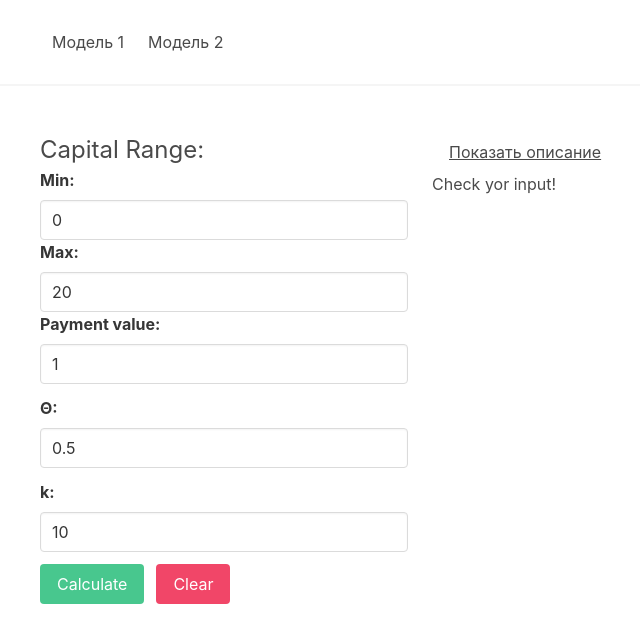
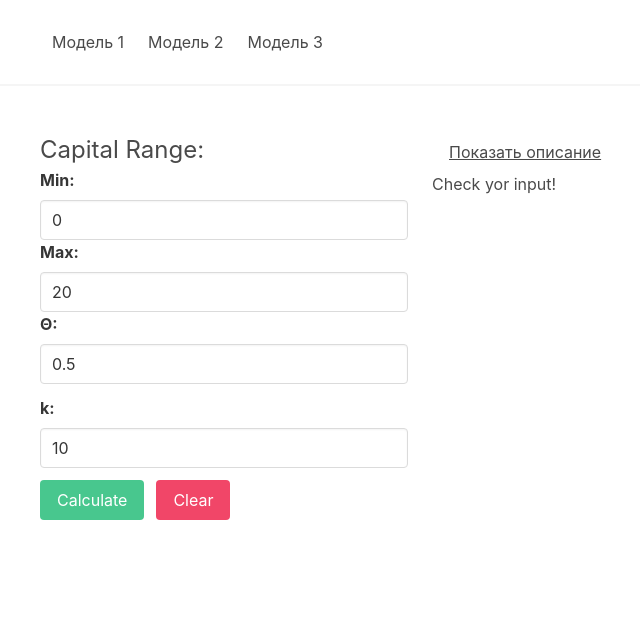
Before and after one commit to Kalter666/devastation-of-insurance-company, an Angular app: page /model3 in a window 1280 px wide. Shown: the top 642 px of the page, without its empty margins (24-664 px from the left). Built offline with nearby package versions, Linux system fonts and the light colour scheme; what @swimlane/ngx-charts would draw is missing.

Commit message:
model 3 hint

```diff
--- a/src/app/main/header/header.component.html
+++ b/src/app/main/header/header.component.html
@@ -3,7 +3,7 @@
     <div class="navbar-menu">
       <a routerLink="" class="navbar-item">Модель 1</a>
       <a routerLink="model2" class="navbar-item">Модель 2</a>
-      <!-- <a routerLink="model3" class="navbar-item">Модель 3</a> -->
+      <a routerLink="model3" class="navbar-item">Модель 3</a>
     </div>
   </div>
 </nav>
--- a/src/app/model3/model3.component.html
+++ b/src/app/model3/model3.component.html
@@ -26,19 +26,6 @@
               formControlName="max"
             >
           </div>
-        </div>
-      </div>
-
-      <div class="field">
-        <label class="label">
-          Payment value:
-        </label>
-        <div class="control">
-          <input
-            type="number"
-            class="input"
-            formControlName="a"
-          >
         </div>
       </div>
 
--- a/src/app/model3/model3.component.ts
+++ b/src/app/model3/model3.component.ts
@@ -3,6 +3,7 @@ import { FormControl, FormGroup, Validators } from '@angular/forms';
 
 import { Model3 as m3 } from '../models/model3';
 import { DataPreparer as dp } from '../shared/data-preparer';
+import { model3Hint } from '../shared/hint/hints';
 
 @Component({
   selector: 'app-model3',
@@ -13,10 +14,9 @@ export class Model3Component implements OnInit {
   multi: any[] = [];
   graphVisible = false;
 
-  hint = 'model3Hint';
+  hint = model3Hint;
 
   calculateGroup = new FormGroup({
-    a: new FormControl(1, [Validators.required]),
     theta: new FormControl(0.5, [Validators.required]),
     k: new FormControl(10, [Validators.required]),
     capitalRange: new FormGroup({
@@ -41,9 +41,8 @@ export class Model3Component implements OnInit {
     this.graphVisible = true;
   }
 
-  buildDevastation({ a, theta, capitalRange, k }) {
+  buildDevastation({ theta, capitalRange, k }) {
     const devastation = new m3(
-      a,
       theta,
       capitalRange,
       k
--- a/src/app/models/model3.ts
+++ b/src/app/models/model3.ts
@@ -4,21 +4,18 @@ import { CapitalRange } from './interfaces';
 import { eval as mathEval } from 'mathjs';
 
 export class Model3 {
-  private a: number;
   private theta: number;
   private S: number[];
   private k: number;
   private thetaTerm: number;
 
   constructor(
-    a: number,
     theta: number,
     capitalRange: CapitalRange,
     k: number = 10,
     epsilon: number = defaultEpsilon
   ) {
     this.k = k;
-    this.a = a;
     this.theta = theta;
     this.buildCapitals(capitalRange, epsilon);
     this.findThetaTerm();
@@ -33,22 +30,22 @@ export class Model3 {
   }
 
   private findExp(S: number, a: number, n: number) {
-    const formula = 'e ^ ( (S-a*n) / (a * (1 + theta)) )';
+    const formula = 'exp( (S-a*n) / (a * (1 + theta)) )';
     const scope = {
       S,
       a,
       n,
       theta: this.theta
     };
-    const res = +mathEval(formula, scope);
-    return res;
+    return +mathEval(formula, scope);
   }
 
   private findSum(s: number) {
-    const a = this.a;
+    const a = s / this.k;
     const terms: number[] = [];
     const scopes = [];
-    const formula = '(-1)^n * (s-a*1)^n / (1+a*1)^n * a^n * n! * x';
+    const formula = '( (-1)^ n * (s-a*n)^n ) / ( (1+a*n)^ n * a^n * n! ) * x';
+    // const formula = '(-1)^ n * 2 ^ n';
 
     for (let n = 0; n <= this.k; n++) {
       const x = this.findExp(s, a, n);
@@ -59,8 +56,7 @@ export class Model3 {
     }
 
     const reducer = (res: number, val: number) => res += val;
-    const sum = terms.reduce(reducer, 0);
-    return sum;
+    return terms.reduce(reducer, 0);
   }
 
   private findThetaTerm() {
--- a/src/app/shared/hint/hints.ts
+++ b/src/app/shared/hint/hints.ts
@@ -23,3 +23,7 @@ m = n = 1, где m — частота выплат страховых прем
 <img src="assets/model1_formula.svg" alt="model1_formula"></p>
 где θ - нагрузка страховой премии, S - капитал на данный момент времени.
 `;
+
+export const model3Hint = `
+<img src="assets/model3_formula.svg" alt="model1_formula">
+`;
```
